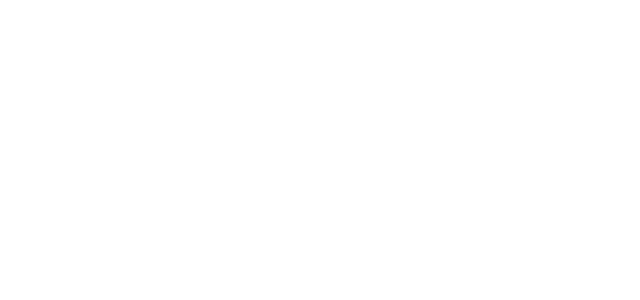
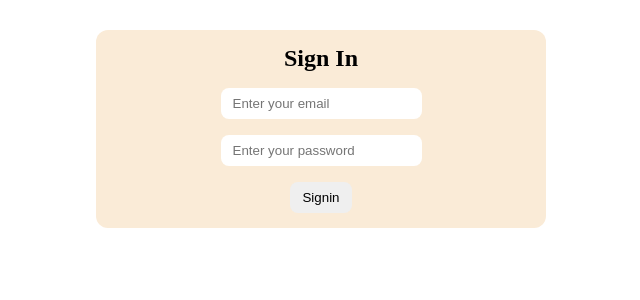
Before and after one commit to Uzmakh/ImranReact, a React (Vite) app in the folder learnwithimran/: page /signin in a window 1280 px wide. Before the commit this address had no page. Shown: the top 300 px of the page, without its empty margins (319-959 px from the left). Built offline with nearby package versions, Linux system fonts and the light colour scheme.

Commit message:
Worked on Protected Routes

```diff
--- a/learnwithimran/src/App.jsx
+++ b/learnwithimran/src/App.jsx
@@ -1,13 +1,11 @@
 import { useState } from "react";
-import HomePage from "./pages/Home";
-import Signup from "./pages/Signup";
+
 import UseEffectScenario from "./components/UseEffect";
 import UseMemo from "./components/useMemo";
-import { BrowserRouter, Routes, Route } from 'react-router-dom';
+import { BrowserRouter } from "react-router-dom";
 
 import { ThemeContext } from "./context";
-import Product from "./pages/Product";
-import Products from "./pages/Products/indx";
+import RoutesConfig from "./routing/Routes";
 
 const App = () => {
   // const [page, setPage] = useState();
@@ -17,24 +15,17 @@
     <>
       <ThemeContext.Provider value={{ theme, setTheme }}>
         <BrowserRouter>
-          <Routes>
-            <Route path="/" element={<HomePage />} />
-            <Route path="/signup" element={<Signup />} />
-            <Route path="/products" element={<Products/> } />
-            <Route path="/products/:id/:variant" element={<Product/> } />
-          </Routes>
+          <RoutesConfig />
         </BrowserRouter>
 
-
-          {/* <button onClick={() => setTheme("dark")}>dark</button>
+        {/* <button onClick={() => setTheme("dark")}>dark</button>
           <button onClick={() => setTheme("light")}>light</button> */}
-{/*
+        {/*
           <button onClick={() => setPage("home")}>Home</button>
           <button onClick={() => setPage("signup")}>Signup</button>
 
           {page === "home" && <HomePage name={"Code Village"} />}
           {page === "signup" && <Signup />} */}
-
 
         {/* <UseEffectScenario />
       <UseMemo /> */}
--- /dev/null
+++ b/learnwithimran/src/pages/Signin/index.jsx
@@ -0,0 +1,78 @@
+import { useState } from "react";
+import "./index.css";
+
+const Signin = () => {
+  const [user, setUser] = useState({
+    email: "",
+    password: "",
+    error: "",
+    success: "",
+    loading: false,
+  });
+
+  const handleChange = (e) => {
+    console.log(user);
+    setUser({ ...user, [e.target.name]: e.target.value });
+  };
+
+  const checkValidation = () => {
+    if (
+      //must match the state property
+      user.email === "" ||
+      user.password === ""
+    ) {
+      setUser({ ...user, error: "All fields are required!" });
+    } else if (user.password.length < 0) {
+      setUser({
+        ...user,
+        error: "Password must be at least 8 characters long.",
+      });
+    } else {
+      setUser({ ...user, error: "" });
+    }
+  };
+
+  const handleSignin = () => {
+    checkValidation();
+    if (user.error === "") {
+      handleSubmit();
+    }
+  };
+
+  const handleSubmit = () => {
+    setUser({ ...user, loading: true });
+    setTimeout(() => {
+      setUser({ ...user, loading: false, success: "Signup successful" });
+    }, 5000);
+  };
+  return (
+    <>
+      <div className="signin-container">
+        <h2>Sign In</h2>
+
+        <input
+          type="email"
+          name="email"
+          placeholder="Enter your email"
+          value={user.email}
+          onChange={(e) => handleChange(e)}
+        />
+        <input
+          type="password"
+          name="password"
+          placeholder="Enter your password"
+          value={user.password}
+          onChange={(e) => handleChange(e)}
+        />
+
+        <button onClick={handleSignin}>Signin</button>
+
+        {user.error && <div className="error">{user.error}</div>}
+        {user.success && <div className="success">{user.success}</div>}
+        {user.loading && <div className="loading">Loading...</div>}
+      </div>
+    </>
+  );
+};
+
+export default Signin;
--- /dev/null
+++ b/learnwithimran/src/routing/ProtectedRoutes.jsx
@@ -0,0 +1,12 @@
+import { Navigate } from "react-router-dom";
+
+export default function ProtectedRoutes({children}) {
+ const isAuthenticated = true;
+
+  if (isAuthenticated) {
+     return <>{children}</>
+  } else {
+    return <Navigate to='/signin'/>
+  }
+
+}
--- /dev/null
+++ b/learnwithimran/src/routing/Routes.jsx
@@ -0,0 +1,43 @@
+import { Routes, Route } from 'react-router-dom'
+import HomePage from '../pages/Home'
+import Signup from "../pages/Signup";
+import Signin from "../pages/Signin";
+import Product from "../pages/Product";
+import Products from "../pages/Products/indx";
+import ProtectedRoutes from './ProtectedRoutes';
+
+
+export default function RoutesConfig () {
+
+  return (
+    <Routes>
+      <Route path="/signup" element={<Signup />} />
+      <Route path="/signin" element={<Signin />} />
+      <Route
+        path="/"
+        element={
+          <ProtectedRoutes>
+            <HomePage />
+          </ProtectedRoutes>
+        }
+      />
+
+      <Route
+        path="/products"
+        element={
+          <ProtectedRoutes>
+            <Products />
+          </ProtectedRoutes>
+        }
+      />
+      <Route
+        path="/products/:id/:variant"
+        element={
+          <ProtectedRoutes>
+            <Product />
+          </ProtectedRoutes>
+        }
+      />
+    </Routes>
+  );
+}
```
